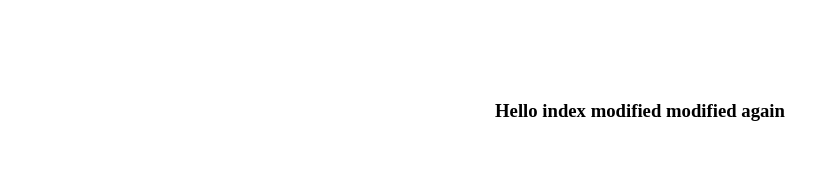
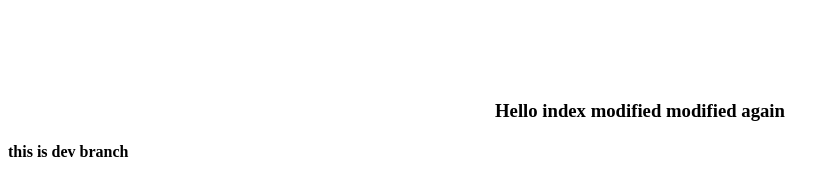
Before and after one commit to bayYabin/git_test, a plain HTML site: page index.html in a window 1280 px wide. Shown: the whole page, without its empty margins (0-838 px from the left). Drawn offline with Linux system fonts and the light colour scheme.

Commit message:
dev branch

```diff
--- a/index.html
+++ b/index.html
@@ -10,5 +10,6 @@
 
   <body>
     <h3>Hello index modified modified again</h3>
+	<h4>this is dev branch<h4/>
   </body>
 </html>
```
